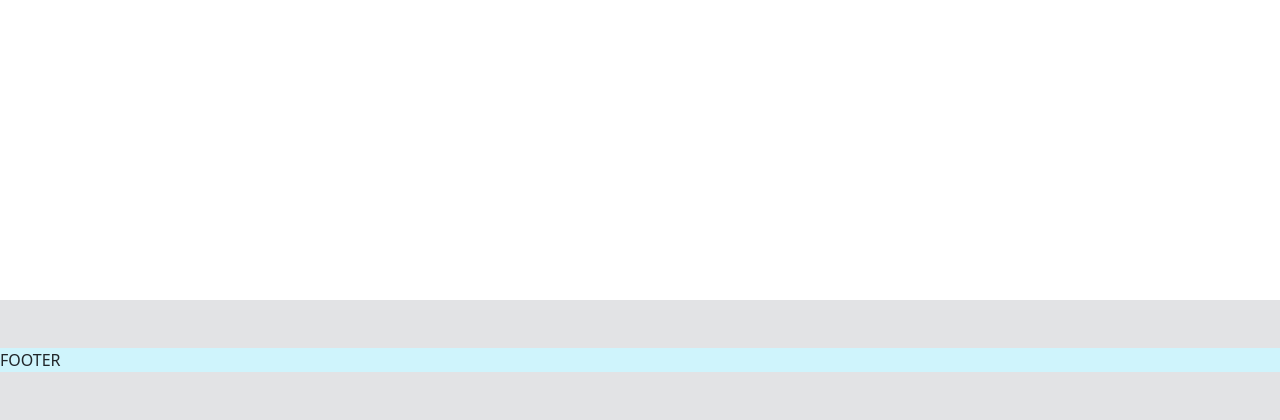
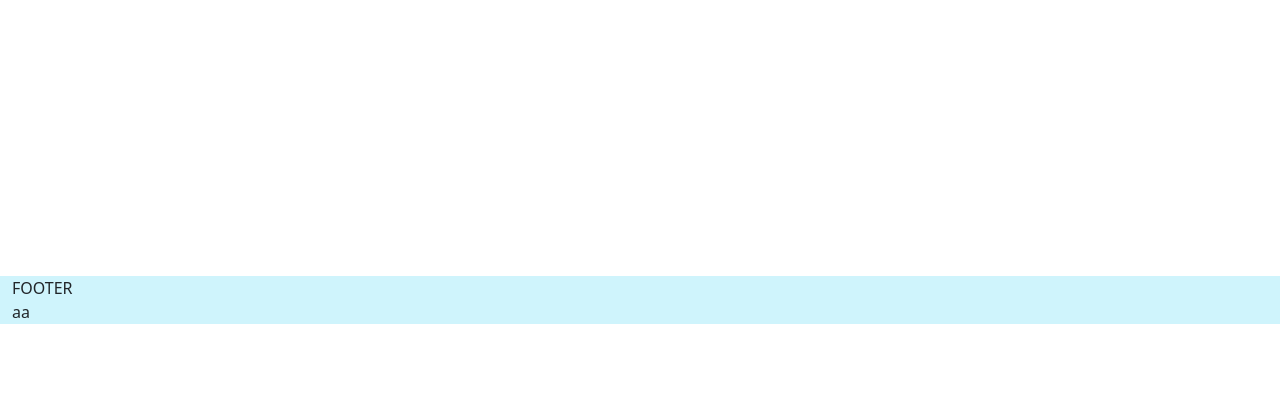
Before and after one commit to Davinchi211/digital, a PHP site: page /vista_asis/asistencia.php in a window 1280 px wide. Shown: the part 520-940 px from the top of the page. After the commit the page ends 844 px from the top, so only its background shows below. Run offline with PHP 8.4, Linux system fonts and the light colour scheme; data that the repository does not hold is empty.

Commit message:
UPDATE DESIGN

```diff
--- a/controlador_asis/lista_asis.php
+++ b/controlador_asis/lista_asis.php
@@ -65,14 +65,6 @@
             echo "<tr><tr>";
 
         //LISTADO DE ALUMNOS AUSENTES-----------------------------
-        $sql5 = "SELECT
-        alumno.id_alumno, alumno.nombre, alumno.apellido, curso.nombre_curso, alumno.estado_asistencia,
-        asistencia.fecha_asistencia, asistencia.user
-        FROM alumno
-        INNER JOIN curso ON alumno.id_curso_asignado = curso.id_curso
-        INNER JOIN asistencia ON alumno.id_alumno = asistencia.id_alumno
-        WHERE fecha_asistencia=? AND nombre_curso = ? AND estado_asistencia=?
-        GROUP BY id_alumno";
         $estado_asis =0;
         //preparar la consulta y evitar sql injection
         $prep5 = $con->prepare($sql5);
@@ -96,10 +88,9 @@
             echo "<td>".$row4['fecha_asistencia']."</td>";
             echo "<td>".$row4['user']."</td>";
             echo "</tr>";
-            echo "</tr>";
         }
             echo "<tr>";
             echo "<td colspan='6' rowspan='2'><h6><i><sub>AUSENTES: ".$num_ausentes."</sub></i></h6></td>";
-            echo "</tr></tr>";
+            echo "</tr>";
     }
 ?>
--- a/public/style_asistencia.css
+++ b/public/style_asistencia.css
@@ -2,9 +2,3 @@ body,html{
     padding: 0;
     margin: 0;
 }
-#body_c{
-    margin-top: 80px;
-}
-#cont-footer{
-    margin-top: 200px;
-}
--- a/vista_asis/asistencia.php
+++ b/vista_asis/asistencia.php
@@ -108,7 +108,7 @@
         <br>
         <!--FIN LISTADO-->
         <!--MOSTRAR LISTADO ASISTENCIA LUEGO DE GUARDAR-->
-        <div class="container-sm py-5 mt-5 table-responsive-md">
+        <div class="container-sm py-5 mt-1 table-responsive-md mg-div">
             <div class="row align-items-center justify-content-center">
                 <div class="col-md-8">
                         <table class="table table-secondary table-sm table-striped table-hover table-bordered">
@@ -121,15 +121,15 @@
         </div>
         </div>
         </form>
-    </div>
-    <br>
-    <!--FOOTER-->
-    <footer class="bd-footer py-5 mt-5 bg-secondary-subtle">
-      <div class="container-fluid bg-info-subtle">
-        <div class="row">
+        </div>
+            <!--FOOTER-->
+      <div class="container-fluid bg-info-subtle justify-between mt-5">
+        <div class="copyright">
             FOOTER
         </div>
+        <div class="text">
+            aa
+        </div>
     </div>
-    </footer>
 </body>
 </html>
```
